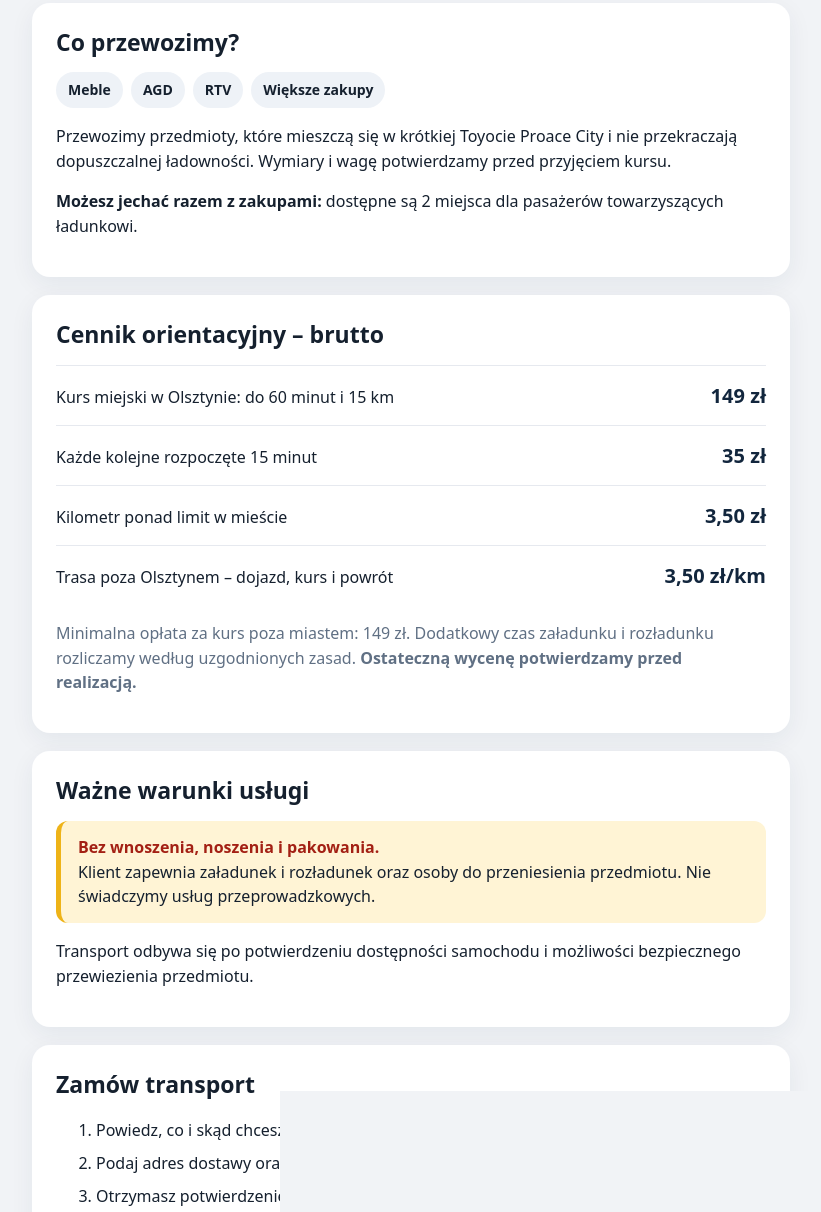
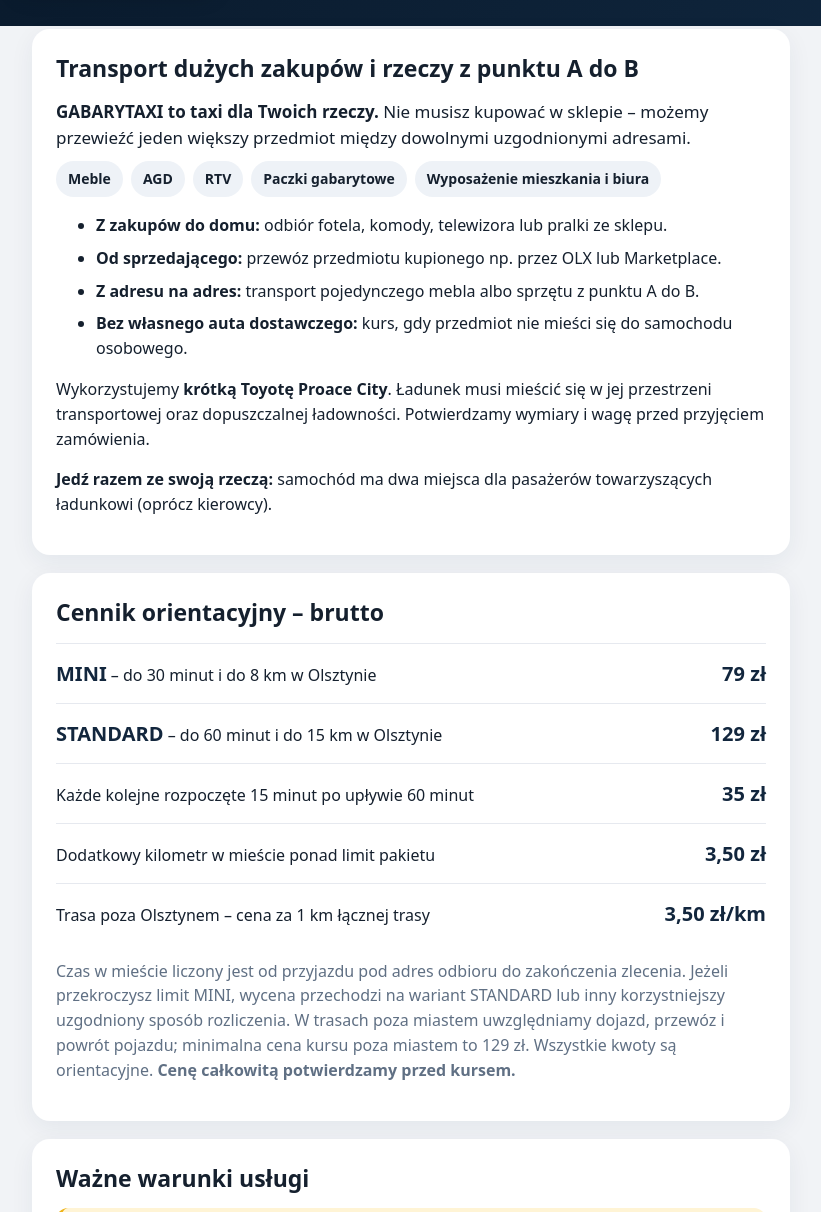
Before and after one commit to 22j4z98n9y-cpu/strona-nieruchomosci, a plain HTML site: page gabarytaxi/index.html in a window 1280 px wide. Shown: the part 434-1646 px from the top of the page, without its empty margins (229-1050 px from the left). Drawn offline with Linux system fonts and the light colour scheme.

Commit message:
Set GABARYTAXI MINI 79 PLN and STANDARD 129 PLN, expand A-to-B transport offer

```diff
--- a/gabarytaxi/index.html
+++ b/gabarytaxi/index.html
@@ -1,5 +1,5 @@
 <!doctype html>
-<html lang="pl"><head><meta charset="utf-8"><meta name="viewport" content="width=device-width,initial-scale=1"><meta name="theme-color" content="#071525"><meta name="description" content="GABARYTAXI – szybki przewóz większych zakupów w Olsztynie. Meble, AGD, RTV. Sprawdź ofertę i orientacyjny cennik.">
+<html lang="pl"><head><meta charset="utf-8"><meta name="viewport" content="width=device-width,initial-scale=1"><meta name="theme-color" content="#071525"><meta name="description" content="GABARYTAXI – transport większych rzeczy z punktu A do B w Olsztynie i okolicach. Meble, AGD, RTV, zakupy i pojedyncze gabaryty. Cennik od 79 zł.">
 <title>GABARYTAXI | Oferta i cennik – Olsztyn</title>
 <style>
 :root{--navy:#071525;--navy2:#10273f;--yellow:#ffc323;--text:#15202e}*{box-sizing:border-box}
@@ -24,26 +24,35 @@ li{margin:8px 0}footer{text-align:center;color:#5c687b;font-size:13px;padding:20
 <div class="eyebrow">Olsztyn i okolice</div>
 <div class="brand">GABARY<span>TAXI</span></div>
 <h1>Duże zakupy?<br><em>Zawozimy od ręki!</em></h1>
-<p>Transport pojedynczych większych zakupów ze sklepu lub od sprzedawcy – bez oczekiwania na odległy termin dostawy, zależnie od dostępności pojazdu.</p>
+<p>Nie masz odpowiedniego samochodu? Przewieziemy pojedyncze większe rzeczy z punktu A do punktu B – ze sklepu, od osoby prywatnej albo między adresami. Szybko, zależnie od dostępności samochodu.</p>
 <a class="call" href="tel:+48573793551">☎ 573 793 551</a>
 </div></header>
 <main>
-<section><h2>Co przewozimy?</h2><div class="pills"><span class="pill">Meble</span><span class="pill">AGD</span><span class="pill">RTV</span><span class="pill">Większe zakupy</span></div>
-<p>Przewozimy przedmioty, które mieszczą się w krótkiej Toyocie Proace City i nie przekraczają dopuszczalnej ładowności. Wymiary i wagę potwierdzamy przed przyjęciem kursu.</p>
-<p><strong>Możesz jechać razem z zakupami:</strong> dostępne są 2 miejsca dla pasażerów towarzyszących ładunkowi.</p>
+<section><h2>Transport dużych zakupów i rzeczy z punktu A do B</h2>
+<p class="lead"><strong>GABARYTAXI to taxi dla Twoich rzeczy.</strong> Nie musisz kupować w sklepie – możemy przewieźć jeden większy przedmiot między dowolnymi uzgodnionymi adresami.</p>
+<div class="pills"><span class="pill">Meble</span><span class="pill">AGD</span><span class="pill">RTV</span><span class="pill">Paczki gabarytowe</span><span class="pill">Wyposażenie mieszkania i biura</span></div>
+<ul>
+<li><strong>Z zakupów do domu:</strong> odbiór fotela, komody, telewizora lub pralki ze sklepu.</li>
+<li><strong>Od sprzedającego:</strong> przewóz przedmiotu kupionego np. przez OLX lub Marketplace.</li>
+<li><strong>Z adresu na adres:</strong> transport pojedynczego mebla albo sprzętu z punktu A do B.</li>
+<li><strong>Bez własnego auta dostawczego:</strong> kurs, gdy przedmiot nie mieści się do samochodu osobowego.</li>
+</ul>
+<p>Wykorzystujemy <strong>krótką Toyotę Proace City</strong>. Ładunek musi mieścić się w jej przestrzeni transportowej oraz dopuszczalnej ładowności. Potwierdzamy wymiary i wagę przed przyjęciem zamówienia.</p>
+<p><strong>Jedź razem ze swoją rzeczą:</strong> samochód ma dwa miejsca dla pasażerów towarzyszących ładunkowi (oprócz kierowcy).</p>
 </section>
 <section><h2>Cennik orientacyjny – brutto</h2>
-<div class="price"><span>Kurs miejski w Olsztynie: do 60 minut i 15 km</span><strong>149 zł</strong></div>
-<div class="price"><span>Każde kolejne rozpoczęte 15 minut</span><strong>35 zł</strong></div>
-<div class="price"><span>Kilometr ponad limit w mieście</span><strong>3,50 zł</strong></div>
-<div class="price"><span>Trasa poza Olsztynem – dojazd, kurs i powrót</span><strong>3,50 zł/km</strong></div>
-<p class="muted">Minimalna opłata za kurs poza miastem: 149 zł. Dodatkowy czas załadunku i rozładunku rozliczamy według uzgodnionych zasad. <strong>Ostateczną wycenę potwierdzamy przed realizacją.</strong></p>
+<div class="price"><span><strong>MINI</strong> – do 30 minut i do 8 km w Olsztynie</span><strong>79 zł</strong></div>
+<div class="price"><span><strong>STANDARD</strong> – do 60 minut i do 15 km w Olsztynie</span><strong>129 zł</strong></div>
+<div class="price"><span>Każde kolejne rozpoczęte 15 minut po upływie 60 minut</span><strong>35 zł</strong></div>
+<div class="price"><span>Dodatkowy kilometr w mieście ponad limit pakietu</span><strong>3,50 zł</strong></div>
+<div class="price"><span>Trasa poza Olsztynem – cena za 1 km łącznej trasy</span><strong>3,50 zł/km</strong></div>
+<p class="muted">Czas w mieście liczony jest od przyjazdu pod adres odbioru do zakończenia zlecenia. Jeżeli przekroczysz limit MINI, wycena przechodzi na wariant STANDARD lub inny korzystniejszy uzgodniony sposób rozliczenia. W trasach poza miastem uwzględniamy dojazd, przewóz i powrót pojazdu; minimalna cena kursu poza miastem to 129 zł. Wszystkie kwoty są orientacyjne. <strong>Cenę całkowitą potwierdzamy przed kursem.</strong></p>
 </section>
 <section><h2>Ważne warunki usługi</h2>
-<div class="note"><strong class="bad">Bez wnoszenia, noszenia i pakowania.</strong><div>Klient zapewnia załadunek i rozładunek oraz osoby do przeniesienia przedmiotu. Nie świadczymy usług przeprowadzkowych.</div></div>
+<div class="note"><strong class="bad">Bez wnoszenia, noszenia i pakowania.</strong><div>Klient zapewnia załadunek i rozładunek, w tym potrzebne do tego osoby. Nie świadczymy usług przeprowadzkowych. Przedmiot musi być przygotowany do bezpiecznego przewozu.</div></div>
 <p>Transport odbywa się po potwierdzeniu dostępności samochodu i możliwości bezpiecznego przewiezienia przedmiotu.</p>
 </section>
-<section><h2>Zamów transport</h2><ol><li>Powiedz, co i skąd chcesz przewieźć.</li><li>Podaj adres dostawy oraz wymiary i wagę przedmiotu.</li><li>Otrzymasz potwierdzenie ceny i dostępności.</li></ol>
+<section><h2>Zamów transport</h2><ol><li>Powiedz, co chcesz przewieźć i z jakiego punktu A.</li><li>Podaj punkt B (adres dostawy) oraz wymiary i wagę przedmiotu.</li><li>Otrzymasz potwierdzenie ceny i dostępności.</li></ol>
 <a class="call" href="tel:+48573793551">☎ Zadzwoń: 573 793 551</a></section>
-</main><footer>GABARYTAXI · Olsztyn i okolice · Informacje i cennik orientacyjny; warunki potwierdzamy przed realizacją zamówienia.</footer>
+</main><footer>GABARYTAXI · Olsztyn i okolice · Transport większych rzeczy z A do B · Cennik orientacyjny; warunki potwierdzamy przed kursem.</footer>
 </body></html>
```
